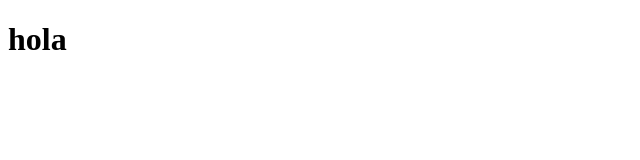
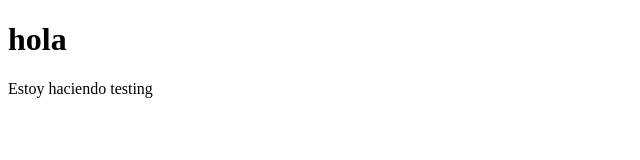
Before and after one commit to programadorisgod/Practica-de-git, a plain HTML site: page index.html in a window 1280 px wide. Shown: the whole page, without its empty margins (0-640 px from the left). Drawn offline with Linux system fonts and the light colour scheme.

Commit message:
add files

```diff
--- a/index.html
+++ b/index.html
@@ -8,6 +8,7 @@
 </head>
 <body>
     <h1>hola</h1>
+    <p>Estoy haciendo testing</p>
     <script src="app.js"></script>
 </body>
 </html>
```
